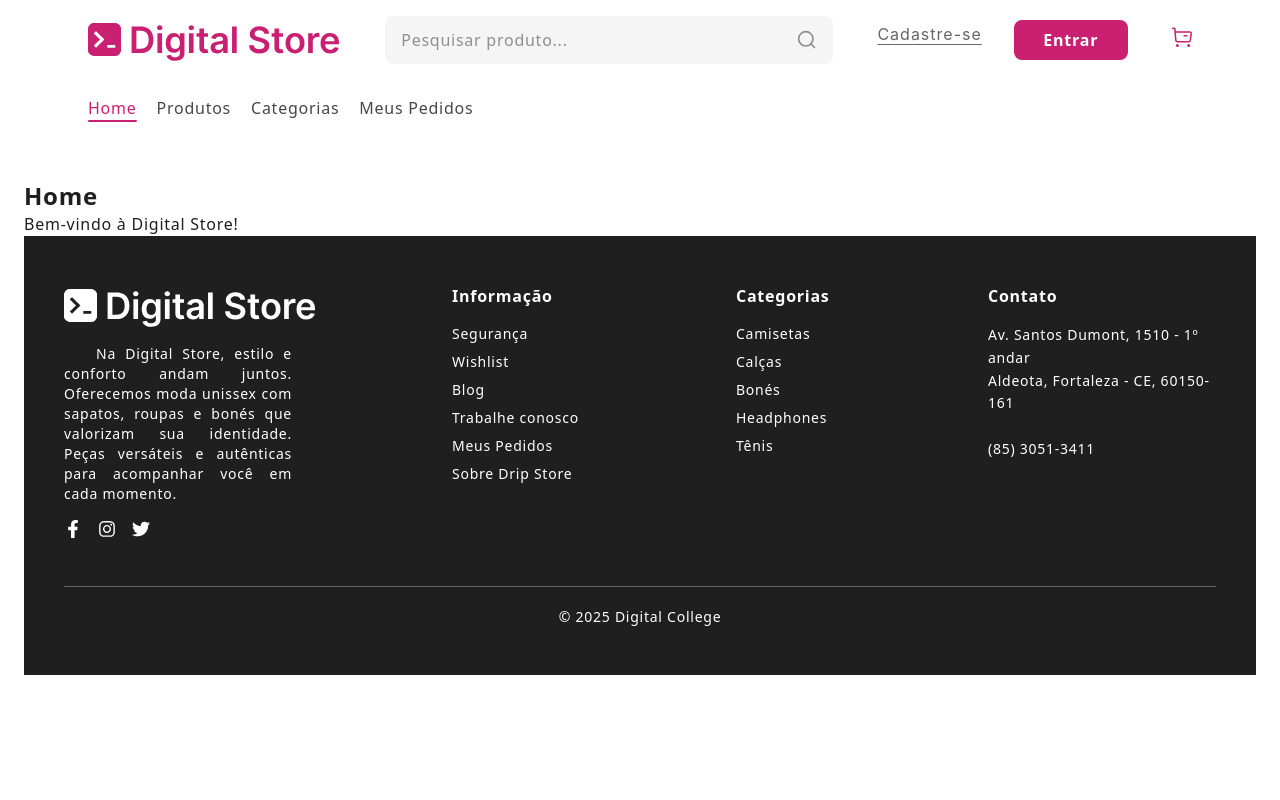
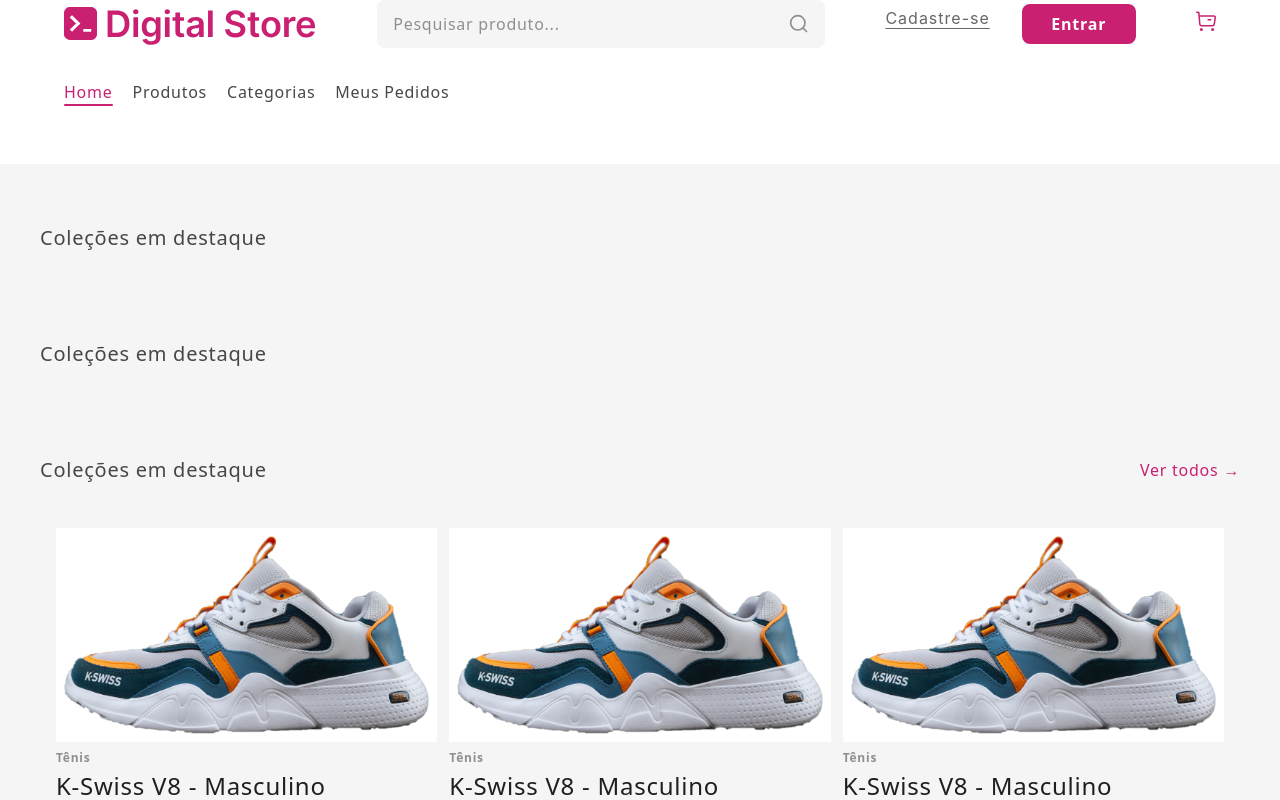
Before and after one commit to Markus328/digital-store, a React (Vite) app: page / in a window 1280 px wide. Shown: the top 800 px of the page. Built offline with nearby package versions, Linux system fonts and the light colour scheme.

Commit message:
Cria estrutura da homepage e adiciona lista de produtos

```diff
--- a/src/index.css
+++ b/src/index.css
@@ -49,7 +49,3 @@
 	height: 100%;
 	width: auto;
 }
-
-#root {
-	margin: 1em 1.5em;
-}
--- a/src/pages/Home.jsx
+++ b/src/pages/Home.jsx
@@ -1,9 +1,43 @@
 import Layout from "../pages/Layout.jsx";
+import Section from "../components/Section.jsx";
+import ProductListing from "../components/ProductListing.jsx";
+
+const ProductsHomeList = () => {
+  const products = Array.from({ length: 8 }, () => {
+    return {
+      name: "K-Swiss V8 - Masculino",
+      itemType: "Tênis",
+      price: 200,
+      priceDiscount: 100,
+      image: "tenis-produto.png",
+    };
+  });
+  console.log(products);
+  return <ProductListing id="products-list-home" products={products} />;
+};
+
 const Home = () => {
   return (
-    <Layout>
-      <h2 className="text-2xl font-bold">Home</h2>
-      <p>Bem-vindo à Digital Store!</p>
+    <Layout className="px-10 bg-(--light-gray-3)">
+      {/* component simples de seção */}
+      <section id="best-offers">
+        {/* TODO: Adicionar componente de melhores ofertas */}
+      </section>
+
+      <Section id="collections-1" title="Coleções em destaque">
+        {/* TODO: Adicionar componente de coleção 1 */}
+      </Section>
+      <Section id="collections-2" title="Coleções em destaque">
+        {/* TODO: Adicionar componente de coleção 2 */}
+      </Section>
+
+      <Section
+        id="collections-products"
+        title="Coleções em destaque"
+        link={{ text: "Ver todos →", href: "/produtos" }}
+      >
+        <ProductsHomeList />
+      </Section>
     </Layout>
   );
 };
```
